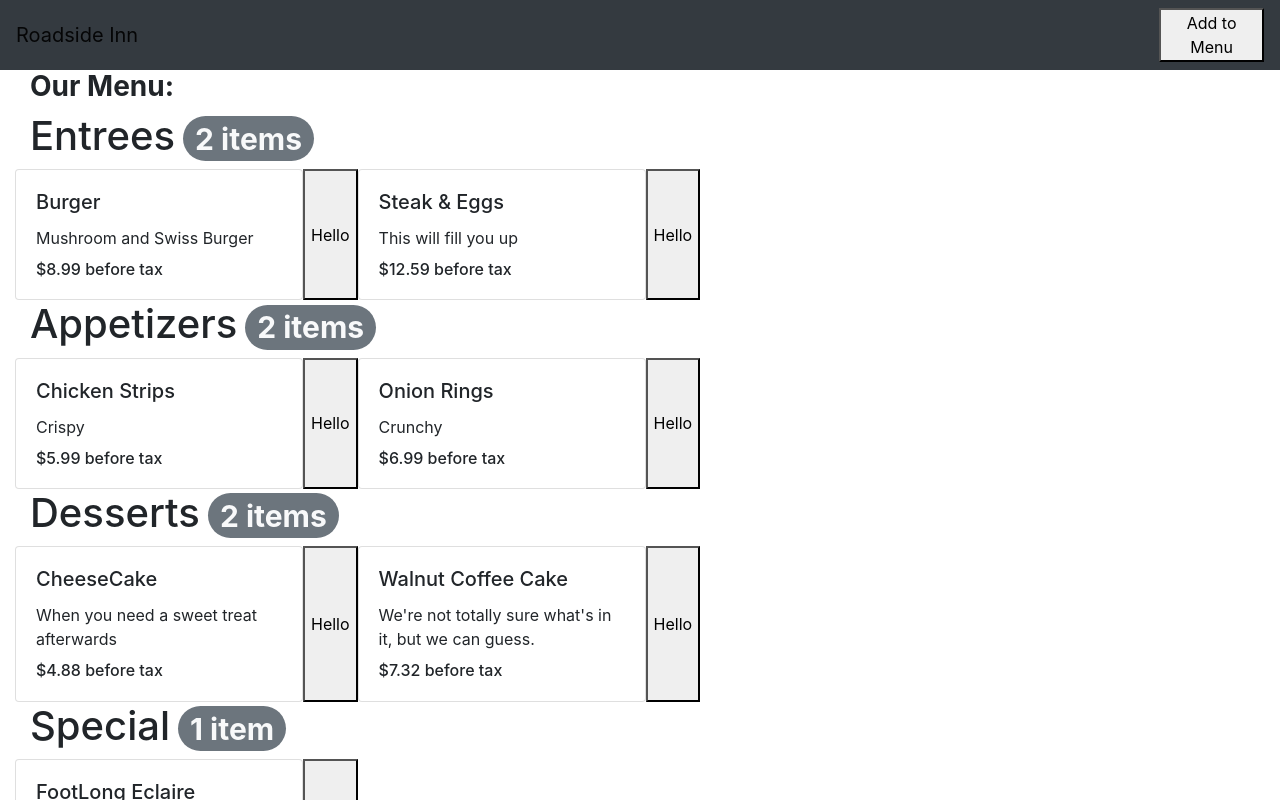
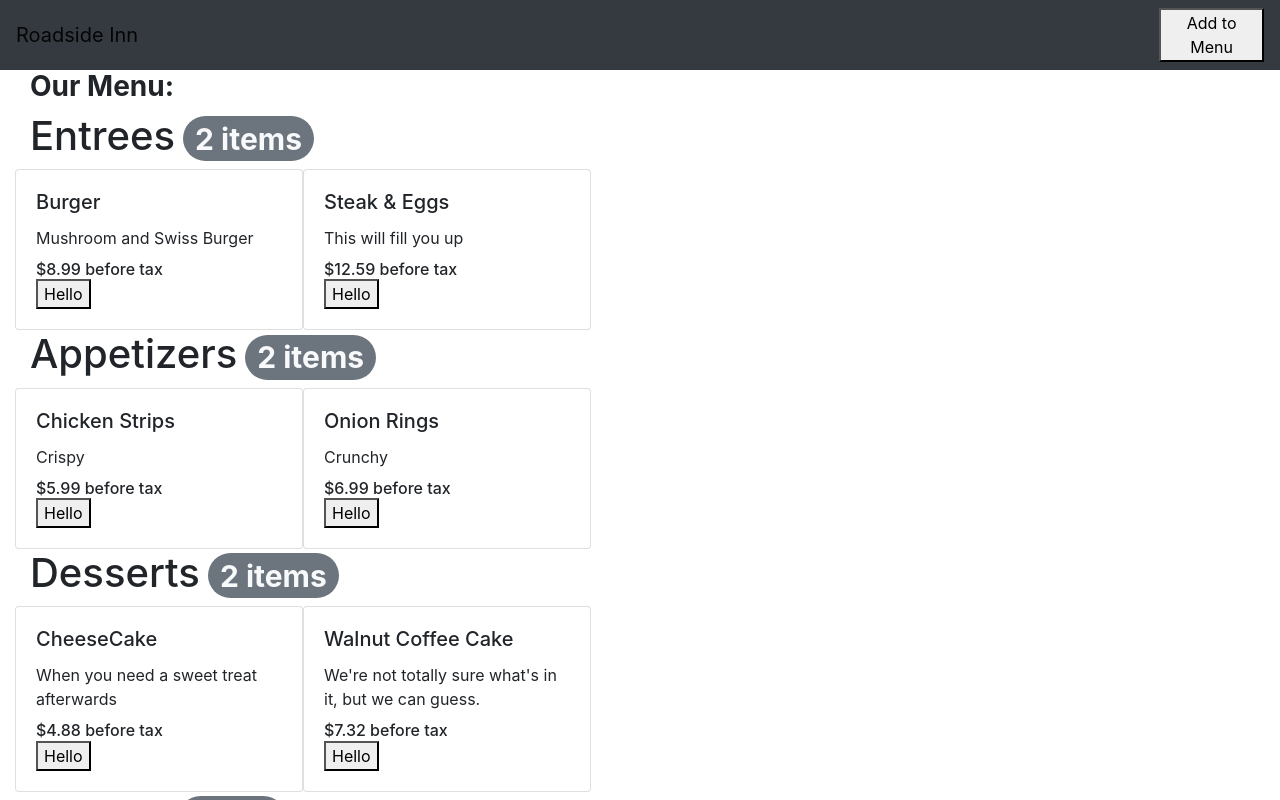
Before and after one commit to ScottWiniarski/advancedwebfoodmenu, a React (Create React App) app: page / in a window 1280 px wide. Shown: the top 800 px of the page. Built offline with nearby package versions, Linux system fonts and the light colour scheme.

Commit message:
Moved button into card

```diff
--- a/src/Components/MenuItem.jsx
+++ b/src/Components/MenuItem.jsx
@@ -16,10 +16,10 @@ const MenuItem = (props) => {
                     <Card.Text>{item.description}</Card.Text>
 
                     <Card.Subtitle>${item.price} before tax</Card.Subtitle>
+                    <button className='justify-right' onClick={addToMenu}>Hello</button>
                 </Card.Body>
 
             </Card>
-            <button onClick={addToMenu}>Hello</button>
             {/* <span style={{border:'red 1px solid'}}>{item.name}</span><br />
             <span style={{border:'red 1px solid'}}>{item.description}</span><br />
             <span style={{border:'red 1px solid'}}>{item.price}</span><br /><br /> */}
```
